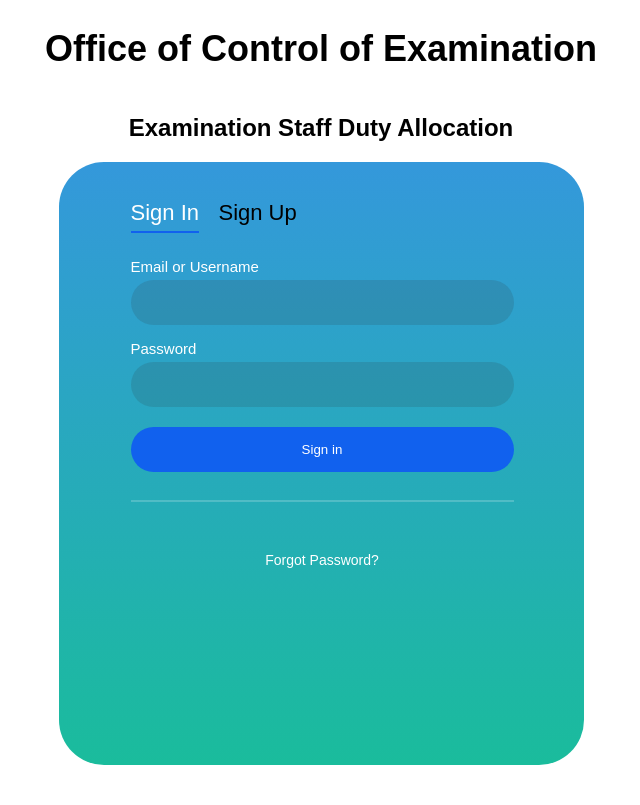
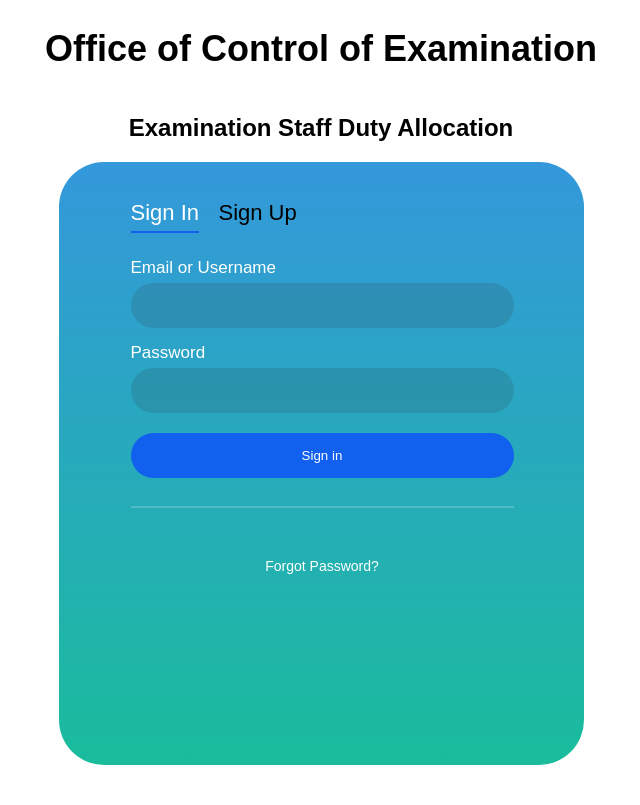
Before and after one commit to NavinSubramanian/StaffallocServer, a Django app: page / in a window 1280 px wide. Shown: the top 805 px of the page, without its empty margins (319-959 px from the left). Run offline with Django 4.2, Linux system fonts and the light colour scheme.

Commit message:
Update login.html
jus a touch

```diff
--- a/allocation/templates/login.html
+++ b/allocation/templates/login.html
@@ -117,7 +117,7 @@
     }
     .login-form .group .label {
       color: #aaa;
-      font-size: 15px;
+      font-size: 17px;
     }
     .login-form .group .button {
       background: #1161ee;
```
